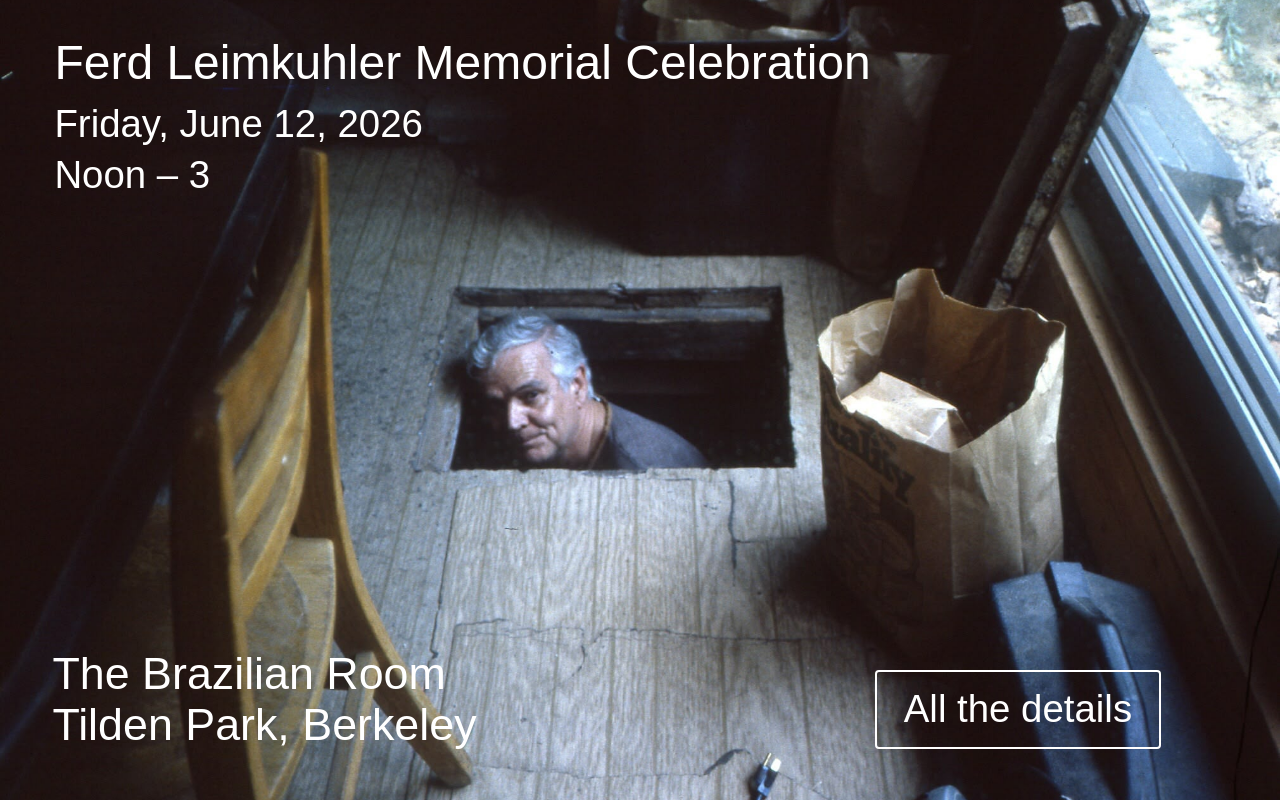
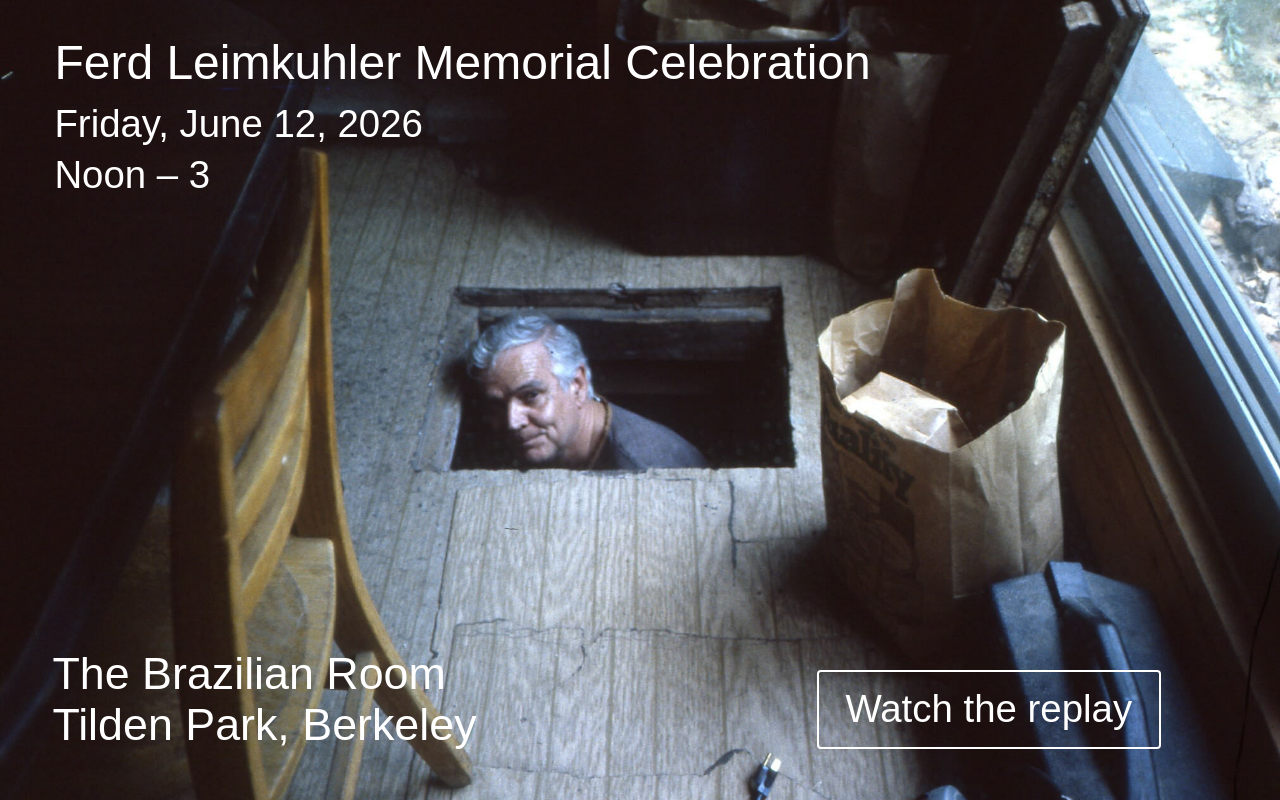
Before and after one commit to ferd2026/ferd2026.github.io, a plain HTML site: page index.html in a window 1280 px wide. Drawn offline with Linux system fonts and the light colour scheme; a web font is replaced by a local one.

Commit message:
Add files via upload

```diff
--- a/index.html
+++ b/index.html
@@ -204,7 +204,7 @@
   </div>
 
   <div class="overlay-text bottom-right">
-    <a href="info.html">All the details</a>
+    <a target="_blank" href="https://youtu.be/Tq6hBsqOOGs">Watch the replay</a>
   </div>
 </div>
 
```
